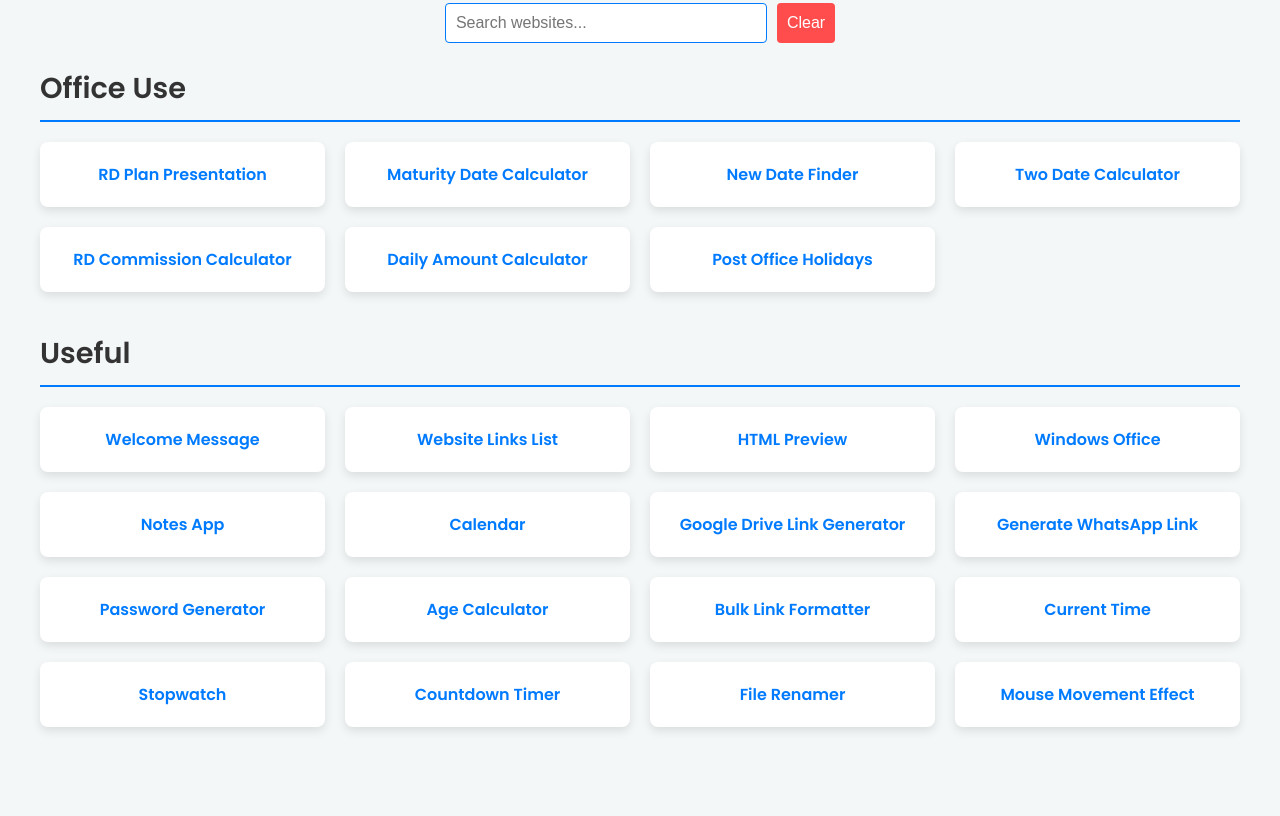
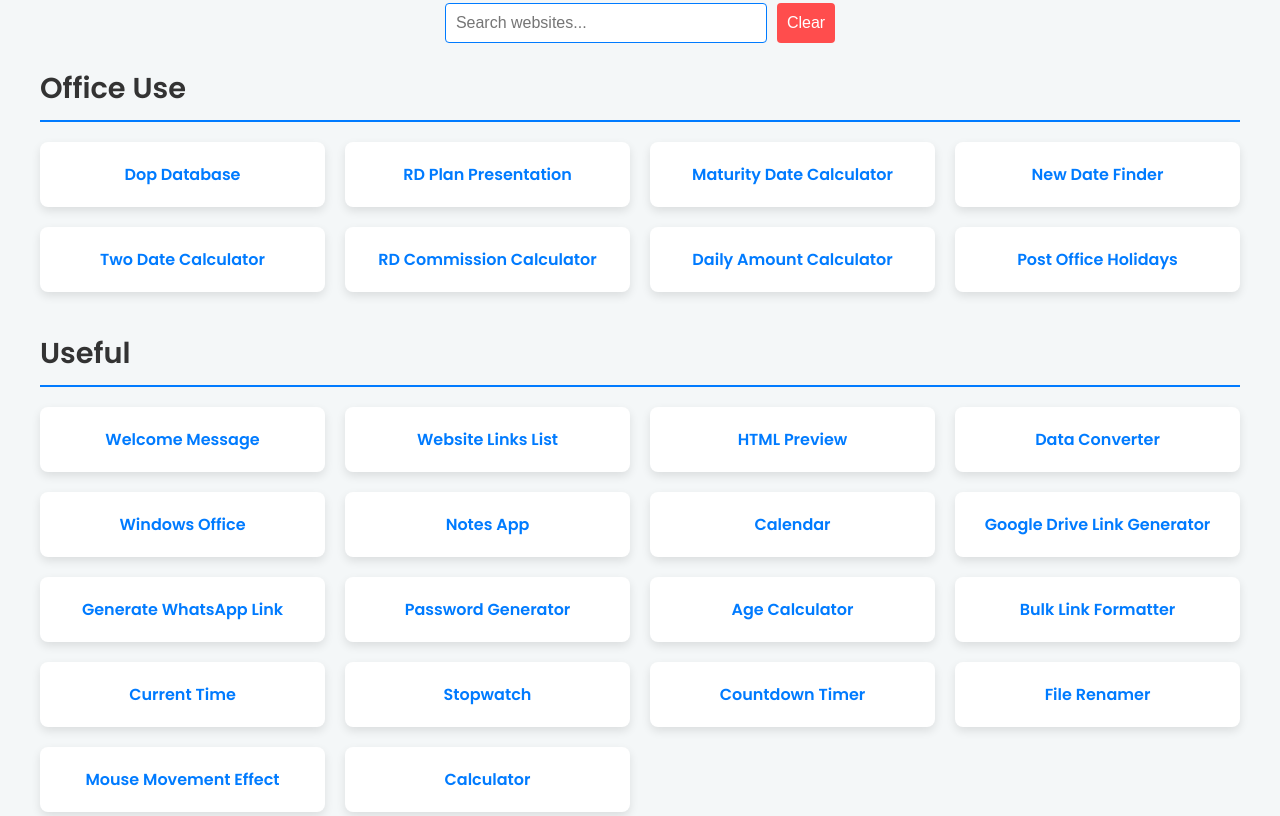
Before and after one commit to falendra-sahu/My-Website-Links-List, a plain HTML site: page index.html in a window 1280 px wide. Shown: the part 227-1043 px from the top of the page. Drawn offline with Linux system fonts and the light colour scheme.

Commit message:
Update index.html

```diff
--- a/index.html
+++ b/index.html
@@ -147,6 +147,7 @@
     <div class="category">
         <h2>Office Use</h2>
         <div class="website-list" id="officeWebsites">
+            <div class="website-item"><a href="https://falendra-sahu.github.io/Dop-Database/" target="_blank">Dop Database</a></div>
             <div class="website-item"><a href="https://falendra-sahu.github.io/RD-Plan-Presentation/" target="_blank">RD Plan Presentation</a></div>
             <div class="website-item"><a href="https://falendra-sahu.github.io/Maturity-Date-Calculator/" target="_blank">Maturity Date Calculator</a></div>
             <div class="website-item"><a href="https://falendra-sahu.github.io/NewDateFind/" target="_blank">New Date Finder</a></div>
@@ -163,6 +164,7 @@
             <div class="website-item"><a href="https://falendra-sahu.github.io/Welcome-Message/" target="_blank">Welcome Message</a></div>
             <div class="website-item"><a href="https://falendra-sahu.github.io/My-Website-Links-List/" target="_blank">Website Links List</a></div>
             <div class="website-item"><a href="https://falendra-sahu.github.io/HTML-Preview/" target="_blank">HTML Preview</a></div>
+            <div class="website-item"><a href="https://falendra-sahu.github.io/Data-Converter/" target="_blank">Data Converter</a></div>
             <div class="website-item"><a href="https://falendra-sahu.github.io/Windows-Office/" target="_blank">Windows Office</a></div>
             <div class="website-item"><a href="https://falendra-sahu.github.io/Notes-App/" target="_blank">Notes App</a></div>
             <div class="website-item"><a href="https://falendra-sahu.github.io/Calendar/" target="_blank">Calendar</a></div>
@@ -176,6 +178,7 @@
             <div class="website-item"><a href="https://falendra-sahu.github.io/Countdown-Timer/" target="_blank">Countdown Timer</a></div>
             <div class="website-item"><a href="https://falendra-sahu.github.io/File-Renaming-Tool/" target="_blank">File Renamer</a></div>
             <div class="website-item"><a href="https://falendra-sahu.github.io/Mouse-Movement-Effect/" target="_blank">Mouse Movement Effect</a></div>
+            <div class="website-item"><a href="https://falendra-sahu.github.io/Calculator/" target="_blank">Calculator</a></div>
         </div>
     </div>
 </div>
```
